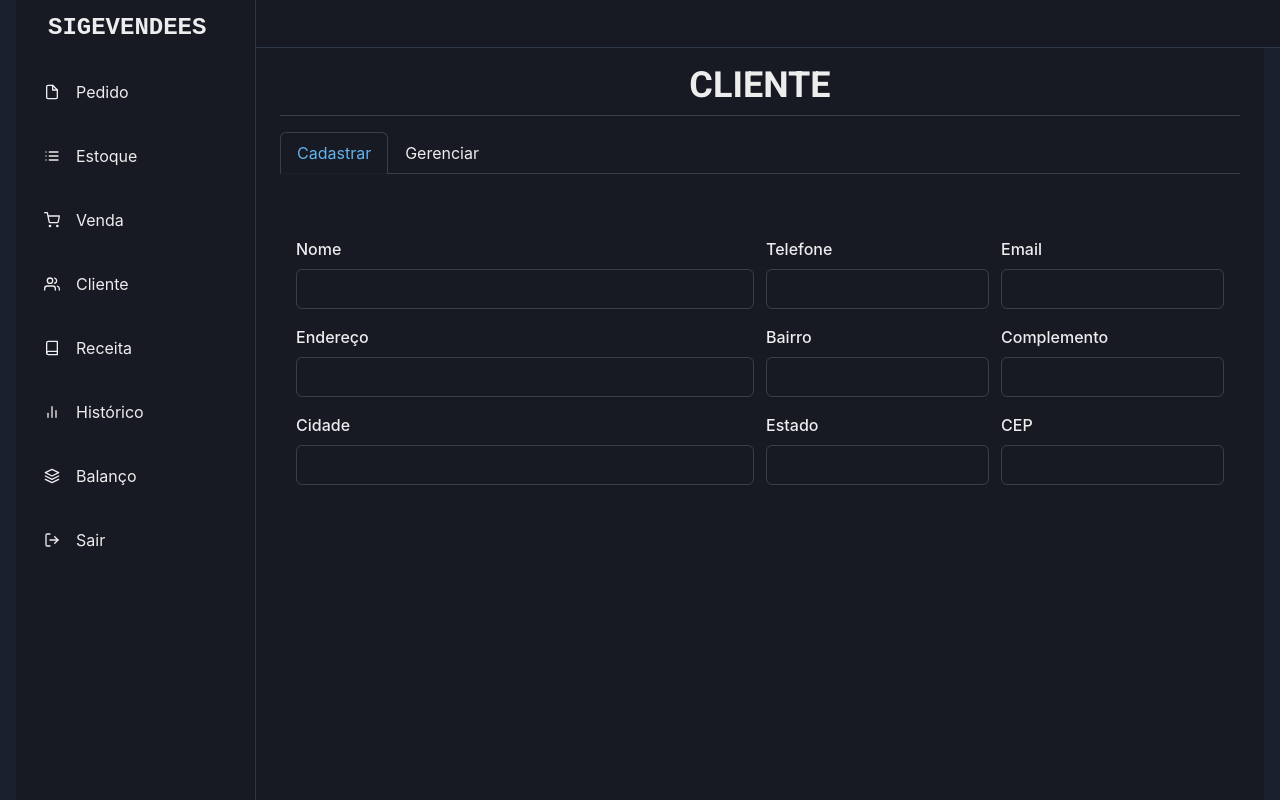
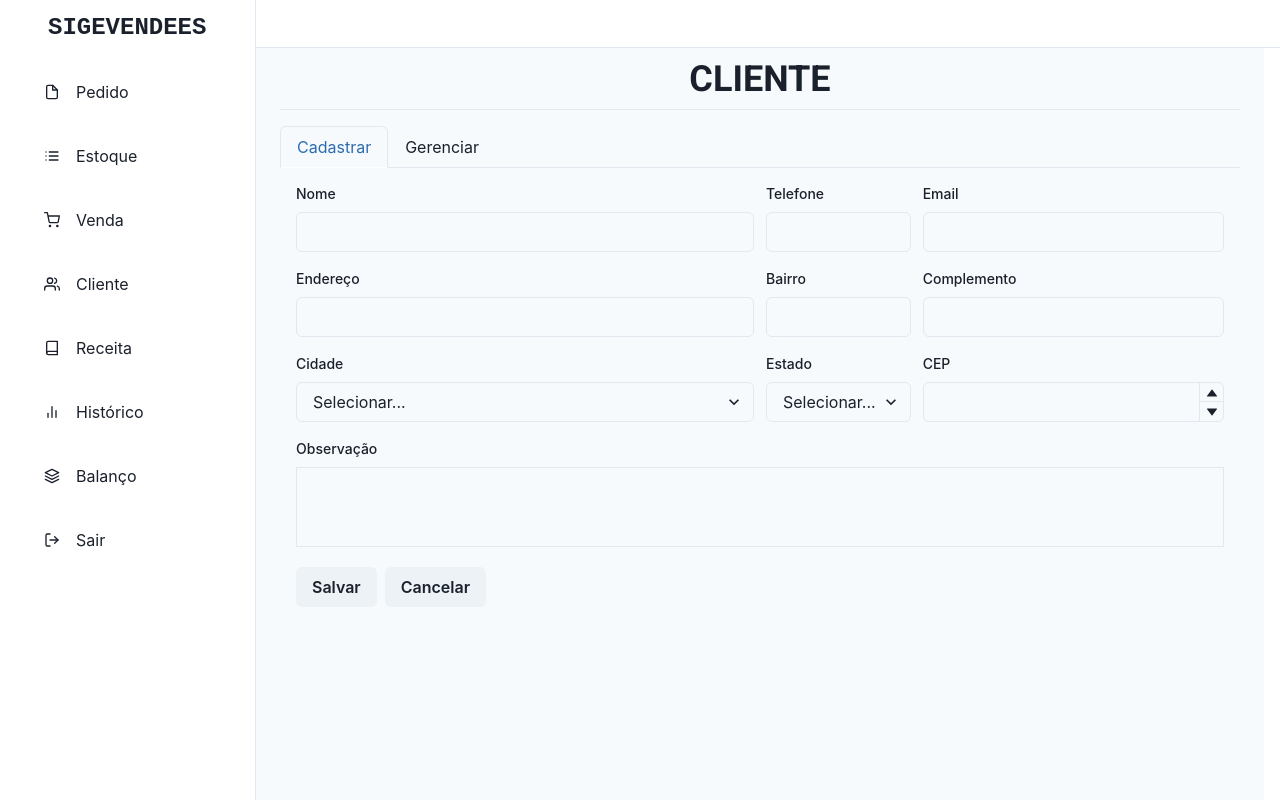
Before and after one commit to acmedeiros88/sigevendees-front, a Next.js app: page /cliente in a window 1280 px wide. Built offline with nearby package versions, Linux system fonts and the light colour scheme.

Commit message:
formulario cadastro cliente e gerenciar cadastro de cliente.

```diff
--- a/src/components/FormCadastroCliente.tsx
+++ b/src/components/FormCadastroCliente.tsx
@@ -1,87 +1,118 @@
 import {
     Box,
-    FormControl,
-    FormLabel,
-    GridItem,
     HStack,
-    Input,
-    NumberDecrementStepper,
-    NumberIncrementStepper,
-    NumberInput,
-    NumberInputField,
-    NumberInputStepper,
     SimpleGrid
 } from "@chakra-ui/react";
+import {
+    InputText,
+    InputNumber,
+    InputSelect,
+    InputTextarea,
+    ButtonSubmit
+} from '../components/forms/InputData';
+
+interface itemProps {
+    descricao: string;
+    value: number;
+};
+
+const cidades: Array<itemProps> = [
+    { descricao: 'Foz do Iguaçu', value: 0 },
+    { descricao: 'Medianeira', value: 1 },
+    { descricao: 'Cascavel', value: 2 }
+];
+
+const estados: Array<itemProps> = [
+    { descricao: 'Paraná', value: 0 },
+    { descricao: 'Santa Catarina', value: 1 },
+    { descricao: 'Rio Grande do Sul', value: 2 }
+];
 
 function FormCadastroCliente() {
     return (
         <Box>
-            <HStack mt={12}>
-                <SimpleGrid columns={12} columnGap={3} rowGap={6}>
-                    <GridItem colSpan={{ base: 6, md: 6, lg: 6 }}>
-                        <FormControl>
-                            <FormLabel>Nome</FormLabel>
-                            <Input />
-                        </FormControl>
-                    </GridItem>
-                    <GridItem colSpan={{ base: 6, md: 6, lg: 3 }}>
-                        <FormControl>
-                            <FormLabel>Telefone</FormLabel>
-                            <Input />
-                        </FormControl>
-                    </GridItem>
-                    <GridItem colSpan={{ base: 6, md: 6, lg: 3 }}>
-                        <FormControl>
-                            <FormLabel>Email</FormLabel>
-                            <Input />
-                        </FormControl>
-                    </GridItem>
+
+            <HStack>
+                <SimpleGrid columns={12} columnGap={3} rowGap={6} minW='full'>
+                    <InputText
+                        descLabel='Nome'
+                        columSpanBase={12}
+                        columSpanMD={12}
+                        columSpanLG={6}
+                    />
+                    <InputText
+                        descLabel='Telefone'
+                        columSpanBase={12}
+                        columSpanMD={12}
+                        columSpanLG={2}
+                    />
+                    <InputText
+                        descLabel='Email'
+                        columSpanBase={12}
+                        columSpanMD={12}
+                        columSpanLG={4}
+                    />
                 </SimpleGrid>
             </HStack>
+
             <HStack mt={4}>
-                <SimpleGrid columns={12} columnGap={3} rowGap={6}>
-                    <GridItem colSpan={{ base: 6, md: 6, lg: 6 }}>
-                        <FormControl>
-                            <FormLabel>Endereço</FormLabel>
-                            <Input />
-                        </FormControl>
-                    </GridItem>
-                    <GridItem colSpan={{ base: 6, md: 6, lg: 3 }}>
-                        <FormControl>
-                            <FormLabel>Bairro</FormLabel>
-                            <Input />
-                        </FormControl>
-                    </GridItem>
-                    <GridItem colSpan={{ base: 6, md: 6, lg: 3 }}>
-                        <FormControl>
-                            <FormLabel>Complemento</FormLabel>
-                            <Input />
-                        </FormControl>
-                    </GridItem>
+                <SimpleGrid columns={12} columnGap={3} rowGap={6} minW='full'>
+                    <InputText
+                        descLabel='Endereço'
+                        columSpanBase={12}
+                        columSpanMD={12}
+                        columSpanLG={6}
+                    />
+                    <InputText
+                        descLabel='Bairro'
+                        columSpanBase={6}
+                        columSpanMD={6}
+                        columSpanLG={2}
+                    />
+                    <InputText
+                        descLabel='Complemento'
+                        columSpanBase={6}
+                        columSpanMD={6}
+                        columSpanLG={4}
+                    />
                 </SimpleGrid>
             </HStack>
+
             <HStack mt={4}>
-                <SimpleGrid columns={12} columnGap={3} rowGap={6}>
-                    <GridItem colSpan={{ base: 6, md: 6, lg: 6 }}>
-                        <FormControl>
-                            <FormLabel>Cidade</FormLabel>
-                            <Input />
-                        </FormControl>
-                    </GridItem>
-                    <GridItem colSpan={{ base: 6, md: 6, lg: 3 }}>
-                        <FormControl>
-                            <FormLabel>Estado</FormLabel>
-                            <Input />
-                        </FormControl>
-                    </GridItem>
-                    <GridItem colSpan={{ base: 6, md: 6, lg: 3 }}>
-                        <FormControl>
-                            <FormLabel>CEP</FormLabel>
-                            <Input />
-                        </FormControl>
-                    </GridItem>
+                <SimpleGrid columns={12} columnGap={3} rowGap={6} minW='full'>
+                    <InputSelect
+                        props={{
+                            descLabel: 'Cidade',
+                            columSpanBase: 12,
+                            columSpanMD: 12,
+                            columSpanLG: 6
+                        }}
+                        options={cidades}
+                    />
+                    <InputSelect
+                        props={{
+                            descLabel: 'Estado',
+                            columSpanBase: 6,
+                            columSpanMD: 6,
+                            columSpanLG: 2
+                        }}
+                        options={estados}
+                    />
+                    <InputNumber
+                        descLabel='CEP'
+                        columSpanBase={6}
+                        columSpanMD={6}
+                        columSpanLG={4}
+                    />
                 </SimpleGrid>
             </HStack>
+
+            <HStack mt={4}>
+                <InputTextarea descLabel='Observação' />
+            </HStack>
+
+            <ButtonSubmit margin_top={5} />
+
         </Box>
     );
 }
--- a/src/components/TableEstoque.tsx
+++ b/src/components/TableEstoque.tsx
@@ -1,4 +1,3 @@
-import React from 'react';
 import {
     Table,
     Thead,
@@ -43,6 +42,7 @@ const RowItem = (item: Ingrediente) => {
 function TableEstoque() {
     return (
         <Box>
+
             <TableContainer overflowY='auto' mt={3}>
                 <Table variant='striped' bgColor={useColorModeValue('blackalpha.300', 'blackalpha.700')}>
                     <Thead>
@@ -62,6 +62,7 @@ function TableEstoque() {
                     </Tbody>
                 </Table>
             </TableContainer>
+
         </Box>
     );
 };
--- /dev/null
+++ b/src/components/TableGerenciaCliente.tsx
@@ -0,0 +1,79 @@
+import {
+    Box,
+    useColorModeValue,
+    Table,
+    TableContainer,
+    Thead,
+    Tr,
+    Th,
+    Tbody,
+    Td,
+    Icon
+} from "@chakra-ui/react";
+import {
+    FiTrash2,
+    FiEdit
+} from 'react-icons/fi';
+import { IconType } from 'react-icons';
+
+interface cliente {
+    codigo: number;
+    nome: string;
+    telefone: string;
+    email: string;
+    endereco: string;
+    observacao: string;
+    editar: IconType;
+    excluir: IconType;
+};
+
+const clientes: Array<cliente> = [
+    { codigo: 1, nome: 'Maria Aparecida Cardoso', telefone: '045999999999', email: 'cliente@email.com', endereco: 'Rua Canindé, 1900 - Morumbi', observacao: 'cliente amigo', editar: FiEdit, excluir: FiTrash2 },
+    { codigo: 2, nome: 'Tatiana Pereira da Silva', telefone: '045888888888', email: 'cliente@email.com', endereco: 'Rua João Batista Frigola, 1062 - Morumbi', observacao: '', editar: FiEdit, excluir: FiTrash2 },
+    { codigo: 3, nome: 'Adriano Cardoso Medeiros', telefone: '045777777777', email: 'cliente@email.com', endereco: 'Rua João Batista Frigola, 1062 - Morumbi', observacao: '', editar: FiEdit, excluir: FiTrash2 },
+    { codigo: 4, nome: 'Iracema Pereira', telefone: '045666666666', email: 'cliente@email.com', endereco: 'Tv Girua, 63 - Três Lagoas', observacao: 'cliente amigo', editar: FiEdit, excluir: FiTrash2 }
+];
+
+const RowItem = (cliente: cliente) => {
+    return (
+        <Tr>
+            <Td>{cliente.codigo}</Td>
+            <Td>{cliente.nome}</Td>
+            <Td>{cliente.telefone}</Td>
+            <Td>{cliente.email}</Td>
+            <Td>{cliente.endereco}</Td>
+            <Td>{cliente.observacao}</Td>
+            <Td><Icon as={cliente.editar} /></Td>
+            <Td><Icon as={cliente.excluir} /></Td>
+        </Tr>
+    );
+};
+
+function TableGerenciaCliente() {
+    return (
+        <Box>
+            <TableContainer overflowY='auto' mt={2}>
+                <Table variant='striped' bgColor={useColorModeValue('blackalpha.300', 'blackalpha.700')}>
+                    <Thead>
+                        <Tr>
+                            <Th>Código</Th>
+                            <Th>Nome</Th>
+                            <Th>Telefone</Th>
+                            <Th>Email</Th>
+                            <Th>Endereço</Th>
+                            <Th>Observação</Th>
+                            <Th>Ação</Th>
+                        </Tr>
+                    </Thead>
+                    <Tbody>
+                        {clientes.map((cliente) => (
+                            <RowItem key={cliente.codigo} {...cliente} />
+                        ))}
+                    </Tbody>
+                </Table>
+            </TableContainer>
+        </Box>
+    );
+};
+
+export default TableGerenciaCliente;
--- a/src/components/forms/InputData.tsx
+++ b/src/components/forms/InputData.tsx
@@ -10,7 +10,8 @@ import {
     NumberInput,
     NumberInputField,
     NumberInputStepper,
-    Select
+    Select,
+    Textarea
 } from "@chakra-ui/react";
 import { ReactNode } from "react";
 
@@ -57,7 +58,6 @@ const InputNumber = ({ descLabel, columSpanBase, columSpanMD, columSpanLG }: Inp
                 columSpanMD: columSpanMD,
                 columSpanLG: columSpanLG
             }}>
-
             <NumberInput min={1}>
                 <NumberInputField />
                 <NumberInputStepper>
@@ -65,7 +65,6 @@ const InputNumber = ({ descLabel, columSpanBase, columSpanMD, columSpanLG }: Inp
                     <NumberDecrementStepper />
                 </NumberInputStepper>
             </NumberInput>
-
         </ItemGrid>
     );
 };
@@ -80,7 +79,6 @@ const InputText = ({ descLabel, descPlaceholder, columSpanBase, columSpanMD, col
                 columSpanLG: columSpanLG
             }}>
             <Input placeholder={descPlaceholder} />
-
         </ItemGrid>
     );
 };
@@ -94,24 +92,31 @@ const InputSelect = ({ props, options }: SelectProps) => {
                 columSpanMD: props.columSpanMD,
                 columSpanLG: props.columSpanLG
             }}>
-
             <Select placeholder='Selecionar...'>
                 {options.map((item) => (
                     <option key={item.value} value={item.value}>{item.descricao}</option>
                 ))}
             </Select>
-
         </ItemGrid>
     );
 };
 
-const ButtonSubmit = ({ margin_top, space }: { margin_top: number, space: string }) => {
+const InputTextarea = ({ descLabel }: { descLabel: string }) => {
     return (
-        <Flex mt={margin_top} gap={space}>
+        <FormControl>
+            <FormLabel fontSize='sm' whiteSpace='nowrap'>{descLabel}</FormLabel>
+            <Textarea size='2xl' resize='none' />
+        </FormControl>
+    );
+};
+
+const ButtonSubmit = ({ margin_top }: { margin_top: number }) => {
+    return (
+        <Flex mt={margin_top} gap='2'>
             <Button>Salvar</Button>
             <Button>Cancelar</Button>
         </Flex>
     );
 };
 
-export { InputText, InputNumber, InputSelect, ButtonSubmit };
+export { InputText, InputNumber, InputSelect, InputTextarea, ButtonSubmit };
--- a/src/components/layout/MobileNav.tsx
+++ b/src/components/layout/MobileNav.tsx
@@ -1,4 +1,3 @@
-import React from 'react';
 import {
     IconButton,
     Flex,
--- a/src/components/layout/SidebarContent.tsx
+++ b/src/components/layout/SidebarContent.tsx
@@ -1,4 +1,3 @@
-import React from 'react';
 import {
     Box,
     CloseButton,
--- a/src/components/layout/Template.tsx
+++ b/src/components/layout/Template.tsx
@@ -1,4 +1,3 @@
-import React, { ReactNode } from 'react';
 import {
     Box,
     Container,
@@ -6,6 +5,7 @@ import {
     Flex,
     useColorModeValue
 } from '@chakra-ui/react';
+import React, { ReactNode } from 'react';
 import Sidebar from './Sidebar';
 import Head from 'next/head';
 
@@ -20,7 +20,7 @@ function Template({ titulo, children }: { titulo: string; children: ReactNode })
                 as='main'
                 pl={6}
                 pr={6}
-                pt='48px'
+                pt='42px'
                 minH="100vh"
                 ml={{ base: 0, md: 60 }}
                 bg={useColorModeValue('gray.50', 'gray.900')}>
--- a/src/pages/cliente.tsx
+++ b/src/pages/cliente.tsx
@@ -8,6 +8,7 @@ import {
 import React from 'react';
 import FormCadastroCliente from '../components/FormCadastroCliente';
 import Template from '../components/layout/Template';
+import TableGerenciaCliente from '../components/TableGerenciaCliente';
 
 function Cliente() {
     return (
@@ -22,6 +23,7 @@ function Cliente() {
                         <FormCadastroCliente />
                     </TabPanel>
                     <TabPanel>
+                        <TableGerenciaCliente />
                     </TabPanel>
                 </TabPanels>
             </Tabs>
--- a/src/styles/theme.ts
+++ b/src/styles/theme.ts
@@ -2,8 +2,8 @@ import { extendTheme, ChakraTheme } from '@chakra-ui/react'
 
 const customTheme: Partial<ChakraTheme> = {
     config: {
-        initialColorMode: 'dark',
         useSystemColorMode: false,
+        initialColorMode: 'light',
     },
     fonts: {
         heading: 'Roboto',
```
Also changed, not shown: src/components/FormCadastroIngrediente.tsx (+5 -10 lines), src/components/FormEntradaIngrediente.tsx (+7 -10 lines).
